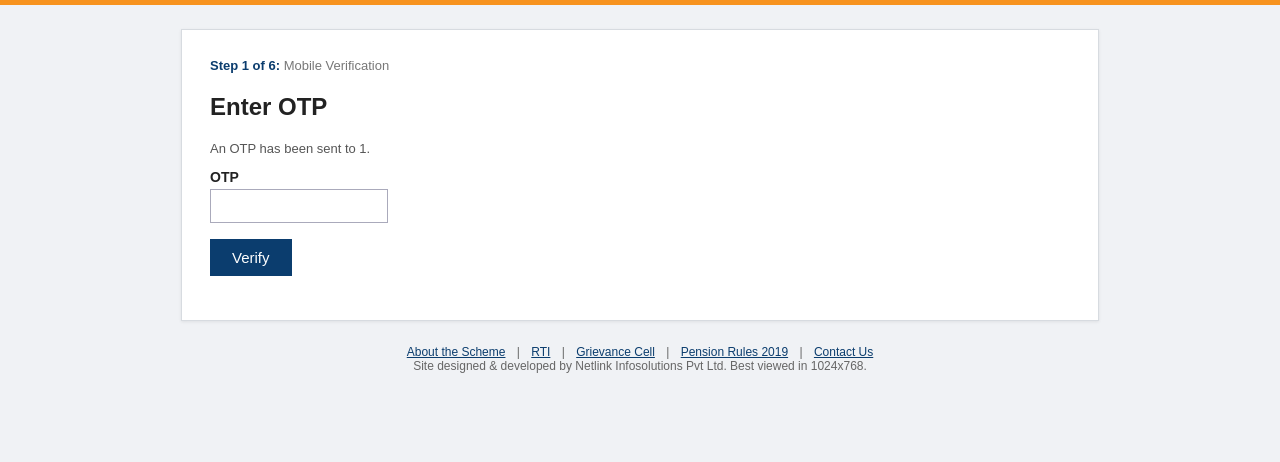
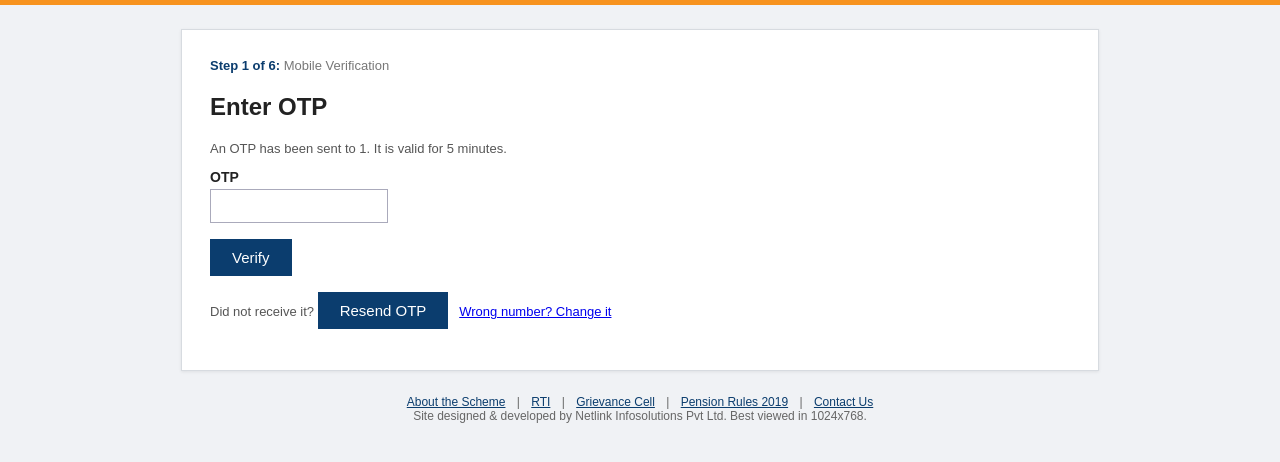
Before and after one commit to Tusharpaul231/sewasetu, a Flask app: page /verify in a window 1280 px wide. Shown: the part 69-531 px from the top of the page. Run offline with Flask 2, Linux system fonts and the light colour scheme; the visitor is signed in with stand-in values (Sample User, id 1); some libraries are stand-ins or nearby versions.

Commit message:
fix: harden the OTP flow, fixes #7, 8, 10, 11, 12, 13, 14

```diff
--- a/app/app.py
+++ b/app/app.py
@@ -14,6 +14,7 @@ import random
 import hashlib
 import configparser
 import re
+import secrets
 from datetime import datetime, date, timedelta, timezone
 
 import requests
@@ -44,6 +45,11 @@ MIN_AGE = config.getint("pension", "min_age")
 SLA_DAYS = config.getint("pension", "sla_days")
 ALLOWED_UPLOAD_EXTENSIONS = (".pdf", ".jpg", ".jpeg")
 MAX_UPLOAD_BYTES = 5 * 1024 * 1024        # 5 MB doc upload limit
+OTP_MAX_REQUESTS = 5            # OTP SMS per mobile number...
+OTP_REQUEST_WINDOW = 600        # ...per 10 minutes (bug 7)
+OTP_MAX_WRONG_GUESSES = 5       # wrong guesses allowed per OTP (bug 10)
+
+_otp_columns_ready = False
 
 BLOCKS = ["Sonari", "Rajapara", "Dhemaji Pathar", "Borgaon", "Namti", "Khelua"]
 
@@ -141,6 +147,42 @@ def gateway_proxy(subpath):
 # ---------------------------------------------------------------------------
 
 @app.route("/apply", methods=["GET", "POST"])
+def ensure_otp_columns():
+    """Adds the columns this feature needs to an existing database. Safe to repeat."""
+    global _otp_columns_ready
+    if _otp_columns_ready:
+        return
+    conn = get_db()
+    cur = conn.cursor()
+    try:
+        cur.execute("ALTER TABLE otps ADD COLUMN IF NOT EXISTS attempts INTEGER NOT NULL DEFAULT 0")
+        cur.execute("ALTER TABLE otps ADD COLUMN IF NOT EXISTS used BOOLEAN NOT NULL DEFAULT FALSE")
+        conn.commit()
+    except Exception:
+        conn.rollback()          # another worker added them at the same moment
+    cur.close(); conn.close()
+    _otp_columns_ready = True
+
+
+def issue_otp(mobile):
+    """Create and SMS a new OTP. Returns an error message, or None on success."""
+    ensure_otp_columns()
+    conn = get_db()
+    cur = conn.cursor()
+    since = now_ist() - timedelta(seconds=OTP_REQUEST_WINDOW)
+    cur.execute("SELECT count(*) FROM otps WHERE mobile = %s AND created_at > %s",
+                (mobile, since))
+    if cur.fetchone()[0] >= OTP_MAX_REQUESTS:
+        cur.close(); conn.close()
+        return "Too many OTP requests for this number. Please wait 10 minutes and try again."
+    code = "%06d" % secrets.randbelow(1000000)          # bug 8: secure generator
+    cur.execute("INSERT INTO otps (mobile, code, created_at) VALUES (%s, %s, %s)",
+                (mobile, code, now_ist()))
+    conn.commit()
+    cur.close(); conn.close()
+    send_sms(mobile, "Your Sewa Setu OTP is %s. Valid for 5 minutes." % code)
+    return None
+
 def apply():
     if deadline_remaining() is None:
         flash("The application window for this scheme has closed.")
@@ -160,14 +202,10 @@ def apply():
         if error:
             flash(error)
             return render_template("apply.html", captcha_q=make_captcha())
-        code = str(random.randint(100000, 999999))
-        conn = get_db()
-        cur = conn.cursor()
-        cur.execute("INSERT INTO otps (mobile, code, created_at) VALUES (%s, %s, %s)",
-                    (mobile, code, now_ist()))
-        conn.commit()
-        cur.close(); conn.close()
-        send_sms(mobile, "Your Sewa Setu OTP is %s. Valid for 5 minutes." % code)
+        error = issue_otp(mobile)
+        if error:
+            flash(error)
+            return render_template("apply.html", captcha_q=make_captcha()), 429
         session.permanent = True
         session["apply_mobile"] = mobile
         return redirect(url_for("verify"))
@@ -179,6 +217,15 @@ def make_captcha():
     session["captcha_answer"] = a + b
     return "%d + %d" % (a, b)
 
+@app.route("/resend", methods=["POST"])
+def resend_otp():
+    mobile = session.get("apply_mobile")
+    if not mobile:
+        return redirect(url_for("apply"))
+    error = issue_otp(mobile)
+    flash(error or "A new OTP has been sent to %s." % mobile)
+    return redirect(url_for("verify"))
+
 
 @app.route("/verify", methods=["GET", "POST"])
 def verify():
@@ -186,22 +233,53 @@ def verify():
     if not mobile:
         return redirect(url_for("apply"))
     if request.method == "POST":
+        ensure_otp_columns()
         code = request.form.get("otp", "").strip()
+        if not re.fullmatch(r"[0-9]{6}", code):                       # bug 11
+            flash("The OTP is 6 digits (numbers only). Please check the SMS and try again.")
+            return render_template("verify.html", mobile=mobile)
+
         conn = get_db()
         cur = conn.cursor()
-        cur.execute("SELECT code, created_at FROM otps WHERE mobile = %s "
-                    "ORDER BY id DESC LIMIT 1", (mobile,))
+        cur.execute("SELECT id, code, created_at, attempts, used FROM otps "
+                    "WHERE mobile = %s ORDER BY id DESC LIMIT 1", (mobile,))
         row = cur.fetchone()
-        cur.close(); conn.close()
-        if row and row[0] == code:
-            age = (now_ist() - row[1]).total_seconds()
-            if age > OTP_VALIDITY_SECONDS:
-                app.logger.warning("otp expired mobile=%s age=%ds" % (mobile, int(age)))
-                flash("OTP expired. Please request a new OTP.")
-                return redirect(url_for("apply"))
+        if row is None:
+            cur.close(); conn.close()
+            flash("No OTP was found for this number. Please request a new one.")
+            return redirect(url_for("apply"))
+        otp_id, saved_code, created_at, attempts, used = row
+
+        if used:                                                       # bug 13
+            cur.close(); conn.close()
+            flash("This OTP has already been used. Please request a new one.")
+            return render_template("verify.html", mobile=mobile)
+        age = (now_ist() - created_at).total_seconds()
+        if age > OTP_VALIDITY_SECONDS:
+            cur.close(); conn.close()
+            app.logger.warning("otp expired mobile=%s age=%ds" % (mobile, int(age)))
+            flash("This OTP has expired. Please request a new one.")
+            return render_template("verify.html", mobile=mobile)
+        if attempts >= OTP_MAX_WRONG_GUESSES:                          # bug 10
+            cur.close(); conn.close()
+            flash("Too many wrong attempts. Please request a new OTP.")
+            return render_template("verify.html", mobile=mobile)
+
+        if secrets.compare_digest(saved_code, code):
+            cur.execute("UPDATE otps SET used = TRUE WHERE id = %s", (otp_id,))
+            conn.commit()
+            cur.close(); conn.close()
             session["verified_mobile"] = mobile
             return redirect(url_for("form_step", step=1))
-        flash("Invalid OTP.")
+
+        cur.execute("UPDATE otps SET attempts = attempts + 1 WHERE id = %s", (otp_id,))
+        conn.commit()
+        cur.close(); conn.close()
+        left = OTP_MAX_WRONG_GUESSES - attempts - 1                   # bug 14
+        if left > 0:
+            flash("That OTP is not correct. You have %d attempt(s) left." % left)
+        else:
+            flash("That OTP is not correct. Please request a new OTP.")
     return render_template("verify.html", mobile=mobile)
 
 
--- a/app/schema.sql
+++ b/app/schema.sql
@@ -33,5 +33,7 @@ CREATE TABLE IF NOT EXISTS otps (
     id         SERIAL PRIMARY KEY,
     mobile     VARCHAR(15),
     code       VARCHAR(6),
-    created_at TIMESTAMP
+    created_at TIMESTAMP,
+    attempts   INTEGER NOT NULL DEFAULT 0,
+    used       BOOLEAN NOT NULL DEFAULT FALSE
 );
--- a/app/templates/verify.html
+++ b/app/templates/verify.html
@@ -2,10 +2,18 @@
 {% block content %}
 <div class="steps"><b>Step 1 of 6:</b> Mobile Verification</div>
 <h2>Enter OTP</h2>
-<p class="note">An OTP has been sent to {{ mobile }}.</p>
+<p class="note">An OTP has been sent to {{ mobile }}. It is valid for 5 minutes.</p>
 <form method="post">
   <label>OTP</label>
-  <input type="text" name="otp" maxlength="6" style="max-width:160px">
+  <input type="text" name="otp" maxlength="6" style="max-width:160px"
+         inputmode="numeric" pattern="[0-9]{6}" required autocomplete="one-time-code"
+         title="6-digit OTP from the SMS"
+         oninput="this.value = this.value.replace(/[^0-9]/g, '')">
   <p><button class="btn" type="submit">Verify</button></p>
 </form>
+<form method="post" action="{{ url_for('resend_otp') }}">
+  <p class="note">Did not receive it?
+  <button class="btn" type="submit">Resend OTP</button>
+  &nbsp; <a href="{{ url_for('apply') }}">Wrong number? Change it</a></p>
+</form>
 {% endblock %}
```
